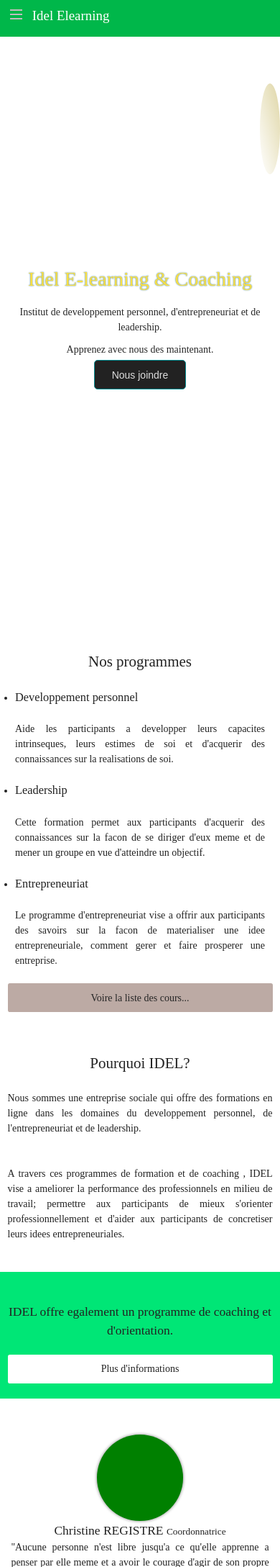
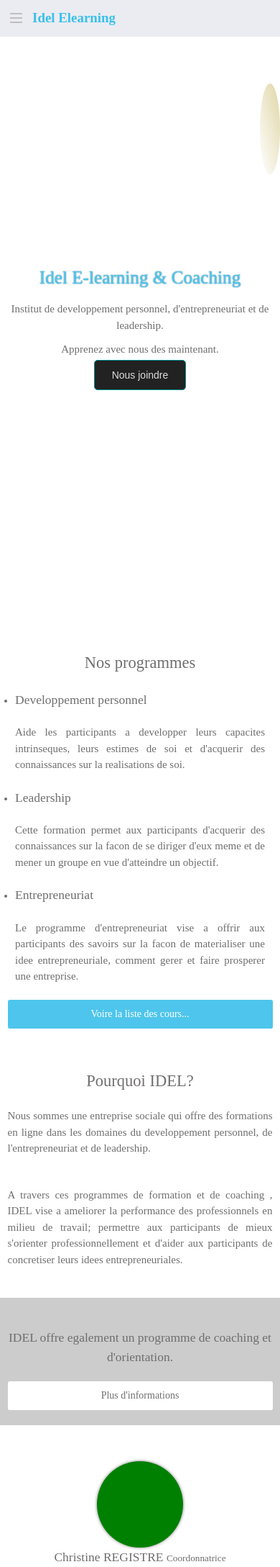
Before and after one commit to bogosla/idelelearning, a Django app: page / in a window 390 px wide. Shown: the top 2177 px of the page at 72% size. Run offline with Django 3.2, Linux system fonts and the light colour scheme; some libraries are stand-ins or nearby versions; some web fonts are replaced.

Commit message:
color style

```diff
--- a/static/style.css
+++ b/static/style.css
@@ -12,7 +12,7 @@ margin: 0;
 font-weight: 200;
 }
 
-html, body { height: 100vh; font-size: 14px; font-family: "jae"; color: #222; line-height: 1.5;}
+html, body { height: 100%; font-size: 15px; font-family: "jae"; color: rgb(112, 110, 110); line-height: 1.5;}
 
 
 
@@ -20,8 +20,8 @@ html, body { height: 100vh; font-size: 14px; font-family: "jae"; color: #222; li
   position: fixed;
   top: 0;
   width: 100%;
-  /* background: #0a93a8; */
-  background-color: #00B74A;
+  background: #EBECF1;
+  /* background-color: #00B74A; */
   /* box-shadow: 0 0 3px .5px #969fa0 ; */
   z-index: 900;
 
@@ -30,10 +30,11 @@ html, body { height: 100vh; font-size: 14px; font-family: "jae"; color: #222; li
 .brand{
   font-size: 1.35rem;
   padding: .25rem .5rem;
-  font-weight: 300;
+  /* font-family: cursive !important; */
+  font-weight: 600;
   text-decoration: none;
   line-height: 1.5;
-  color: #ffffff;
+  color: #39c0ed;
   /* text-shadow: 0 1px 5px rgb(240, 247, 245); */
 }
 
@@ -277,7 +278,7 @@ textarea.input { height: calc(3.5rem + 1.7rem + 4px); }
 
 .pres{
   position: relative;
-  color: #262626;
+  /* color: #262626; */
   width: inherit;
   height: calc(100vh - 3.5rem);
   display: flex;
--- a/static/style2.css
+++ b/static/style2.css
@@ -2,7 +2,7 @@
 
 @media(max-width: 567px)
 {
-    html { font-size: 14px; }
+    html { font-size: 14px !important; }
     .navbar {
         padding-top: .5rem;
         padding-bottom: .5rem;
@@ -13,6 +13,10 @@
 
      }
      .hamb { display: inline-block !important; }
+     .hamb, .brand {
+         display: inline-block;
+         vertical-align: middle;
+     }
 
     .nav {
         position: absolute;
--- a/templates/index.html
+++ b/templates/index.html
@@ -5,7 +5,7 @@
 
 	<div>
 		<div class="pres">
-			<h2 class="text-center p-2" style="color: rgb(250, 220, 48); opacity: .9; font-size: 2rem; text-shadow: 0 0 2px rgb(6, 94, 129);">Idel E-learning & Coaching</h2>
+			<h2 class="text-center p-2" style="color: #39c0ed; opacity: .9; font-size: 1.8rem; text-shadow: 0 0 2px rgb(6, 94, 129);">Idel E-learning & Coaching</h2>
 			<p class="p-2" style="text-align-last: center; text-align: center;">Institut de developpement personnel, d'entrepreneuriat et de leadership.</p>
 			<p class="p-1">Apprenez avec nous des maintenant.</p>
 			<button class="btn bg_black_b big">Nous joindre</button>
@@ -39,7 +39,7 @@
 
 	<section>
 		<div class="wrapper">
-			<a href="{% url 'course_list' %}" class="btn brown">Voire la liste des cours...</a>
+			<a href="{% url 'course_list' %}" class="btn" style="background-color: #4ec5ec; color: white;">Voire la liste des cours...</a>
 		</div>
 	</section>
 
@@ -55,7 +55,7 @@
 		</p>
 	</section>
 
-	<section class="about wrapper" style="background-color: #00E676; text-align: center;">
+	<section class="about wrapper" style="background-color: #cccccc; text-align: center;">
 		<p style="font-size: 1.25rem;">IDEL offre egalement un programme de coaching et d'orientation.</p>
 		<a class="btn yellow">Plus d'informations</a>
 	</section>
```
Also changed, not shown: idelelearning/settings.py (+5 -5 lines).
